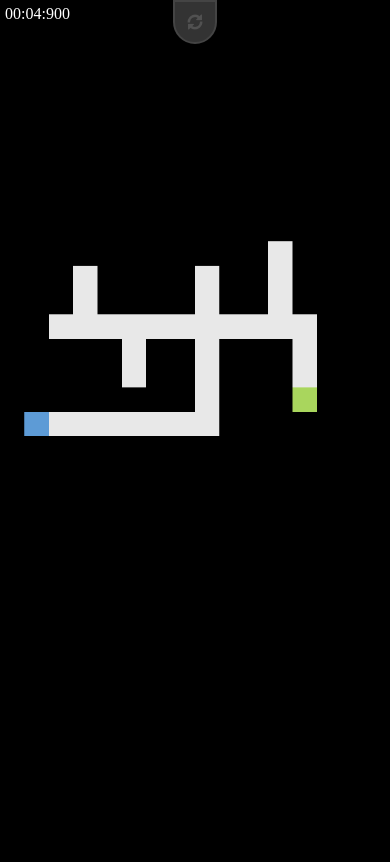
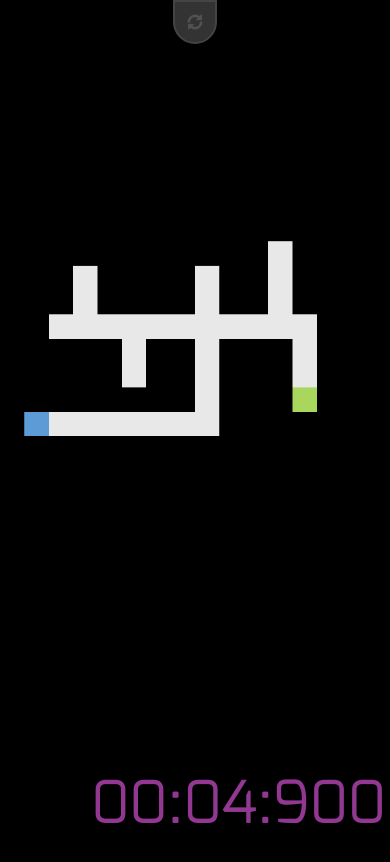
Before and after one commit to francois-dibulo/games-maze, a website: page www/index.html in a window 390 px wide. Drawn offline with Linux system fonts and the light colour scheme; some packages are replaced by stand-ins of ours; animation ran at ten frames a second.

Commit message:
Added fonts

```diff
--- a/www/index.html
+++ b/www/index.html
@@ -32,6 +32,7 @@
         <meta name="format-detection" content="telephone=no">
         <meta name="msapplication-tap-highlight" content="no">
         <meta name="viewport" content="user-scalable=no, initial-scale=1, maximum-scale=1, minimum-scale=1, width=device-width">
+        <link rel="stylesheet" type="text/css" href="styles/fonts.css">
         <link rel="stylesheet" type="text/css" href="styles/main.css">
         <title></title>
     </head>
--- /dev/null
+++ b/www/styles/fonts.css
@@ -0,0 +1,24 @@
+/* latin-ext */
+@font-face {
+  font-family: 'Exo';
+  font-style: normal;
+  font-weight: 400;
+  src: local('Exo Regular'), local('Exo-Regular'), url(exo_ext.woff2) format('woff2');
+  unicode-range: U+0100-024F, U+1E00-1EFF, U+20A0-20AB, U+20AD-20CF, U+2C60-2C7F, U+A720-A7FF;
+}
+/* latin */
+@font-face {
+  font-family: 'Exo';
+  font-style: normal;
+  font-weight: 400;
+  src: local('Exo Regular'), local('Exo-Regular'), url(exo.woff2) format('woff2');
+  unicode-range: U+0000-00FF, U+0131, U+0152-0153, U+02C6, U+02DA, U+02DC, U+2000-206F, U+2074, U+20AC, U+2212, U+2215;
+}
+/* latin */
+@font-face {
+  font-family: 'Orbitron';
+  font-style: normal;
+  font-weight: 400;
+  src: local('Orbitron Regular'), local('Orbitron-Regular'), url(orbitron.woff2) format('woff2');
+  unicode-range: U+0000-00FF, U+0131, U+0152-0153, U+02C6, U+02DA, U+02DC, U+2000-206F, U+2074, U+20AC, U+2212, U+2215;
+}
--- a/www/styles/main.css
+++ b/www/styles/main.css
@@ -8,6 +8,8 @@ body {
   width: 100%;
   overflow: hidden;
   background: #000000;
+  font-family: 'Exo', sans-serif;
+  /*font-family: 'Orbitron', sans-serif;*/
 }
 
 #refresh {
@@ -30,8 +32,10 @@ body {
 
 #time {
   position: absolute;
-  top: 5px;
-  left: 5px;
+  bottom: 0.5vw;
+  right: 1vw;
   pointer-events: none;
   color: #FFFFFF;
+  font-size: 7vh;
+  color: #923892;
 }
```
Also changed, not shown: www/styles/exo.woff2 (added), www/styles/exo_ext.woff2 (added), www/styles/orbitron.woff2 (added).
